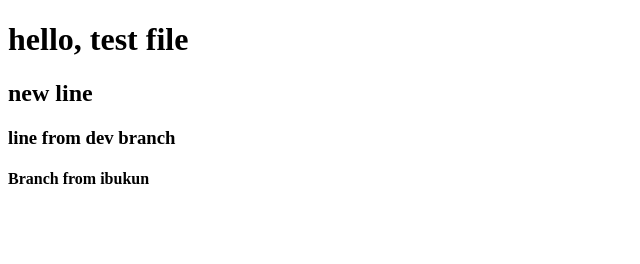
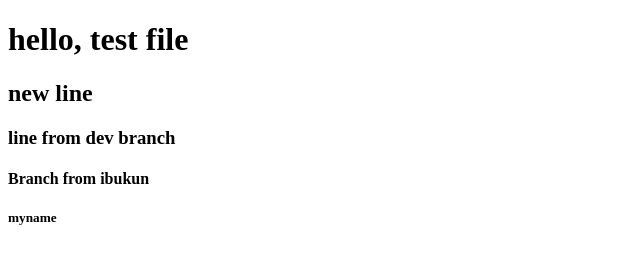
Before and after one commit to ibukun-koyer/canvas_tutorial, a plain HTML site: page index.html in a window 1280 px wide. Shown: the full height of the page, 0-640 px from the left. Drawn offline with Linux system fonts and the light colour scheme.

Commit message:
changed dev

```diff
--- a/index.html
+++ b/index.html
@@ -11,5 +11,6 @@
     <h2>new line</h2>
     <h3>line from dev branch</h3>
     <h4>Branch from ibukun</h4>
+    <h5>myname</h5>
   </body>
 </html>
```
